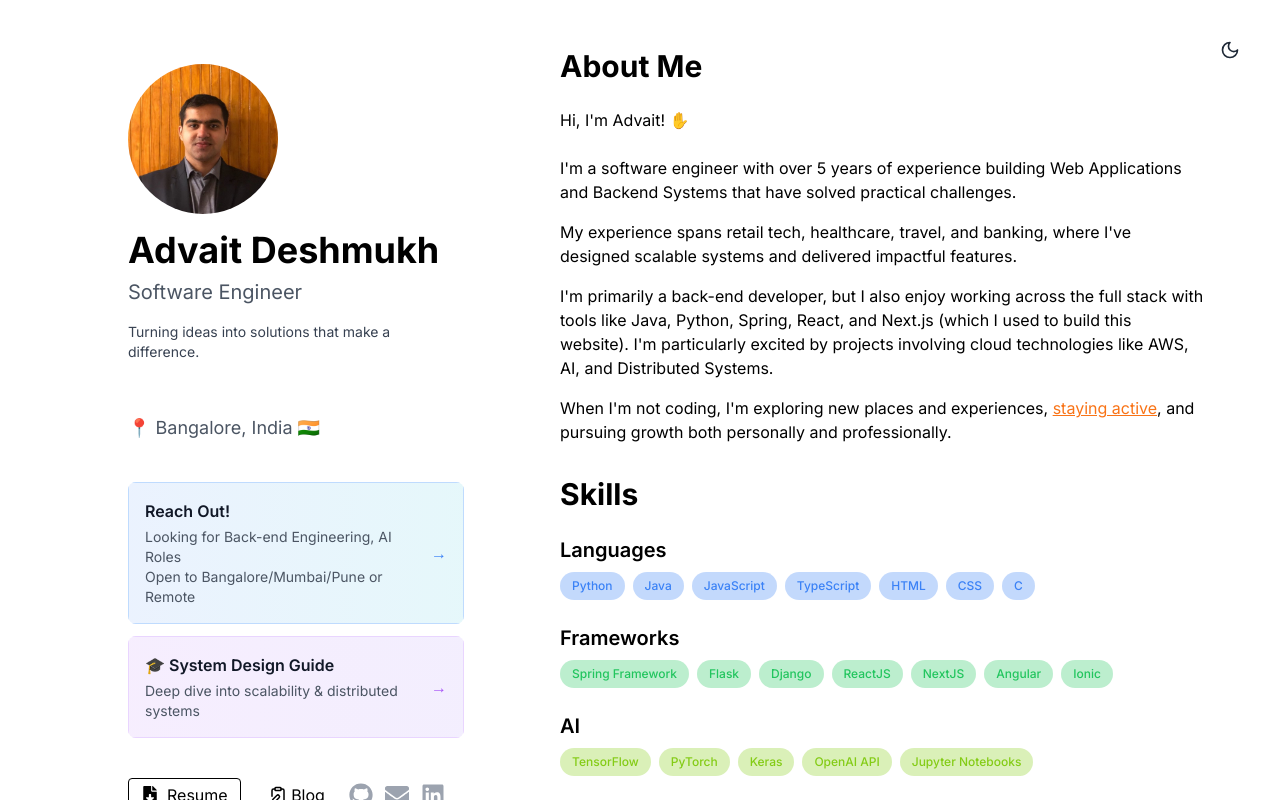
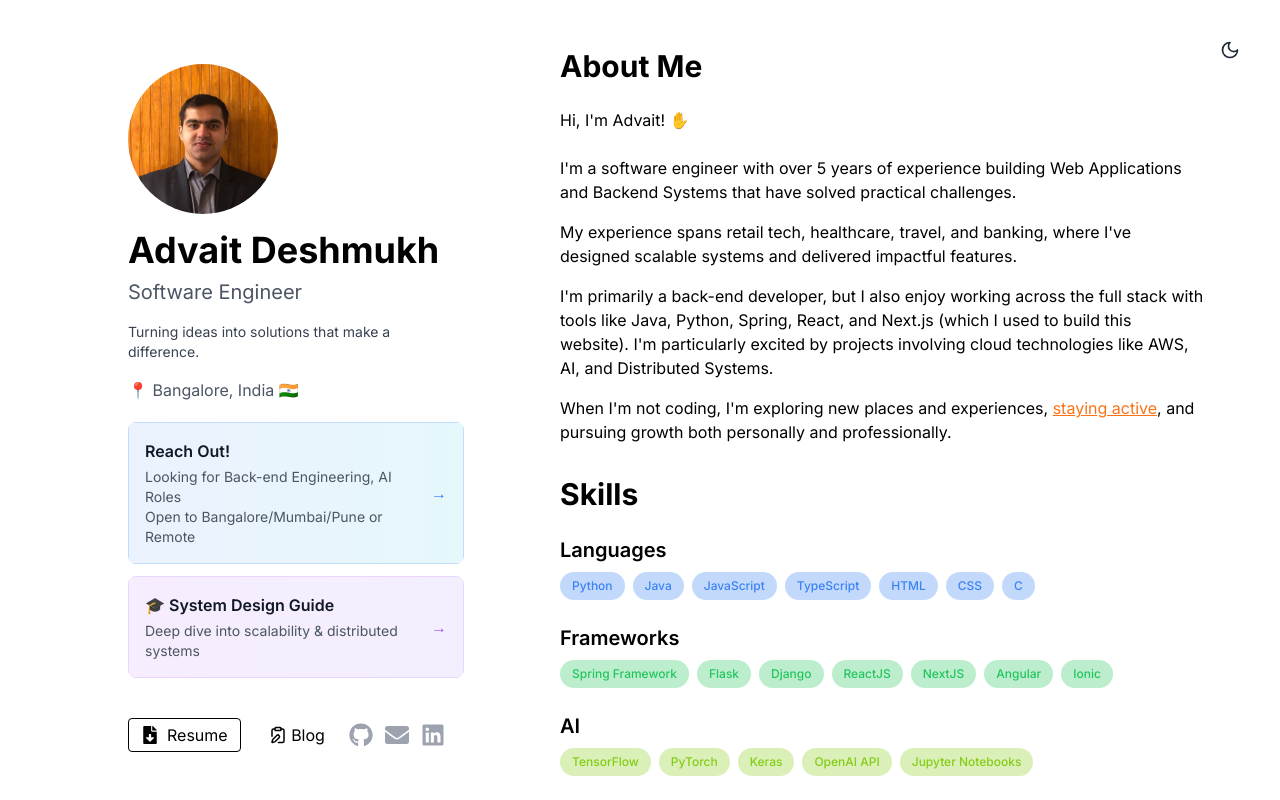
Before and after one commit to advait-d/portfolio, a Next.js app: page / in a window 1280 px wide. Built offline with nearby package versions, Linux system fonts and the light colour scheme.

Commit message:
Update Header

```diff
--- a/src/components/Header.tsx
+++ b/src/components/Header.tsx
@@ -28,15 +28,13 @@ const Header: React.FC = () => {
           Turning ideas into solutions that make a difference.
         </p>
 
-        <br>
-        </br>
-        <h3 className="text-lg text-gray-600 dark:text-gray-400 mb-4">
-          <br></br>📍 Bangalore, India 🇮🇳
+        <h3 className="text-md text-gray-600 dark:text-gray-400 mt-4 mb-2">
+          📍 Bangalore, India 🇮🇳
         </h3>
 
         <a
           href="mailto:advait.deshmukh3@gmail.com"
-          className="mt-6 relative block cursor-pointer group"
+          className="mt-3 relative block cursor-pointer group"
         >
           <div className="relative rounded-lg overflow-hidden transition-all duration-300">
             <div className="absolute inset-0 bg-gradient-to-r from-blue-500/10 to-cyan-500/10 dark:from-blue-400/5 dark:to-cyan-400/5"></div>
```
